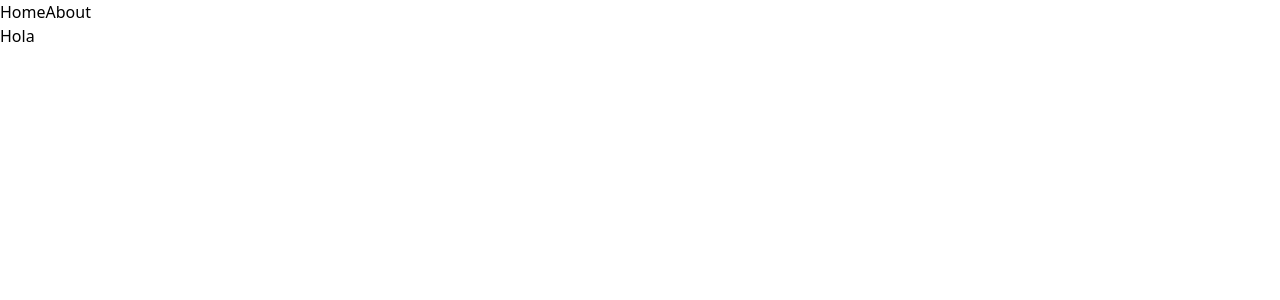
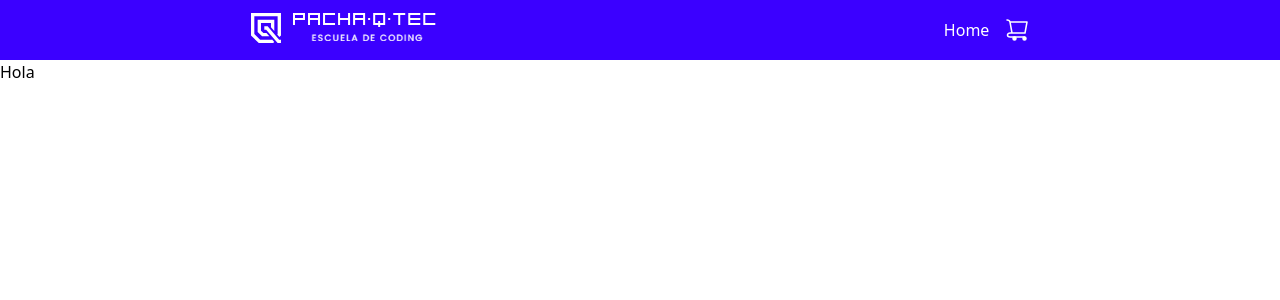
Before and after one commit to HeriRoqueTello/Hackaton-Final-Grupo-2, a Vue app: page / in a window 1280 px wide. Shown: the top 300 px of the page. Built offline with nearby package versions, Linux system fonts and the light colour scheme.

Commit message:
Add navbar

```diff
--- a/src/App.vue
+++ b/src/App.vue
@@ -1,14 +1,19 @@
-<script setup>
+<script>
 import { RouterLink, RouterView } from 'vue-router'
+import Navbar from './components/general/Navbar.vue';
+
+export default {
+  components: {
+    Navbar
+  }
+}
+
 </script>
 
 <template>
   <header>
     <div>
-      <nav>
-        <RouterLink to="/">Home</RouterLink>
-        <RouterLink to="/about">About</RouterLink>
-      </nav>
+      <Navbar />
     </div>
   </header>
 
--- /dev/null
+++ b/src/components/Icons/CartIcon.vue
@@ -0,0 +1,11 @@
+<template>
+  <svg width="24px" height="24px" stroke-width="1.5" viewBox="0 0 24 24" fill="none" xmlns="http://www.w3.org/2000/svg" color="#FFF"><path d="M19.5 22a1.5 1.5 0 100-3 1.5 1.5 0 000 3zM9.5 22a1.5 1.5 0 100-3 1.5 1.5 0 000 3z" fill="#FFF" stroke="#FFF" stroke-width="1.5" stroke-linecap="round" stroke-linejoin="round"></path><path d="M5 4h17l-2 11H7L5 4zm0 0c-.167-.667-1-2-3-2M20 15H5.23c-1.784 0-2.73.781-2.73 2 0 1.219.946 2 2.73 2H19.5" stroke="#FFF" stroke-width="1.5" stroke-linecap="round" stroke-linejoin="round"></path></svg>
+</template>
+<script>
+export default {
+
+}
+</script>
+<style>
+
+</style>
--- /dev/null
+++ b/src/components/general/Navbar.vue
@@ -0,0 +1,24 @@
+<!-- eslint-disable vue/multi-word-component-names -->
+<!-- eslint-disable vue/multi-word-component-names -->
+<template>
+  <nav class=" flex flex-row h-[60px] justify-around items-center bg-[#3B00FF] text-white">
+    <img class="h-[34px]" src="/Logo.svg" alt="Logo">
+    <div class="flex flex-row gap-4">
+      <RouterLink to="/">Home</RouterLink>
+      <!-- <RouterLink to="/about">About</RouterLink> -->
+      <CartIcon />
+    </div>
+  </nav>
+</template>
+<script>
+import CartIcon from '../Icons/CartIcon.vue';
+
+export default {
+  components: {
+    CartIcon
+  }
+}
+</script>
+<style>
+
+</style>
```
Also changed, not shown: public/Logo.svg (added).
